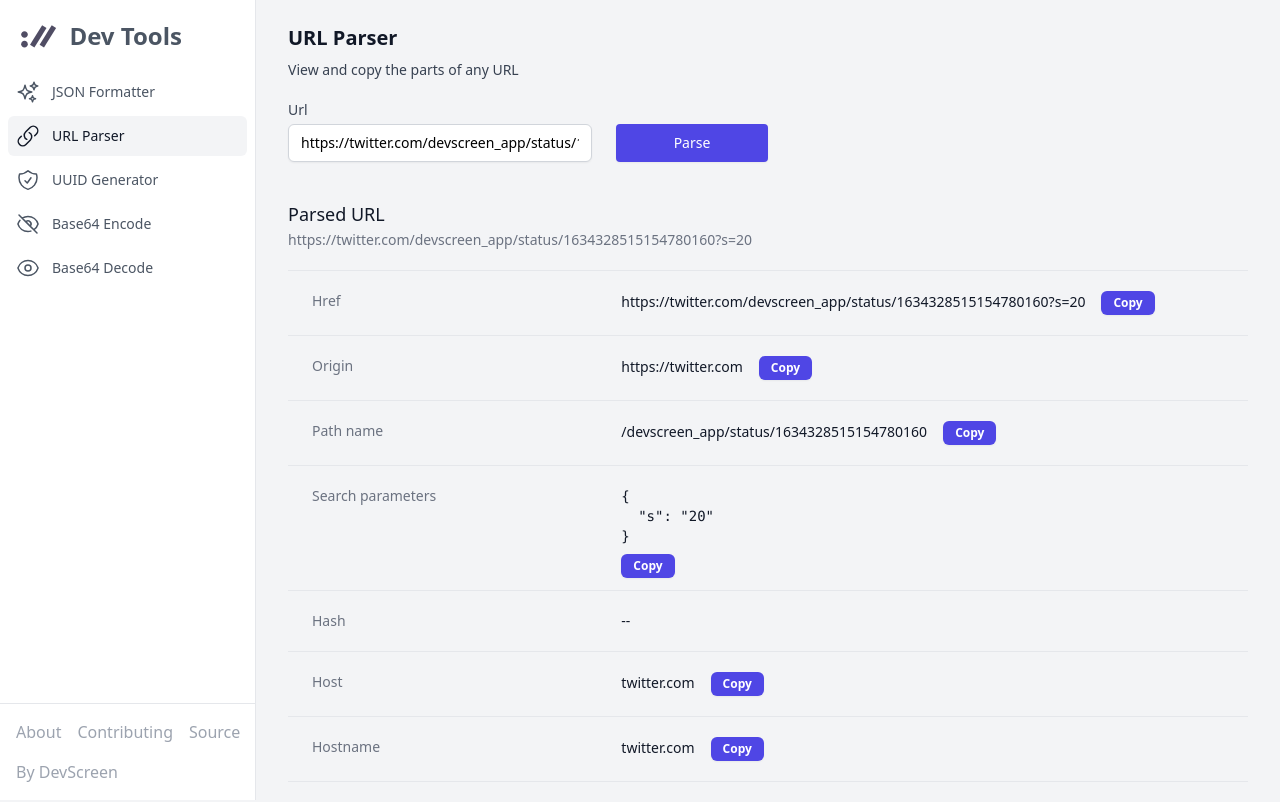
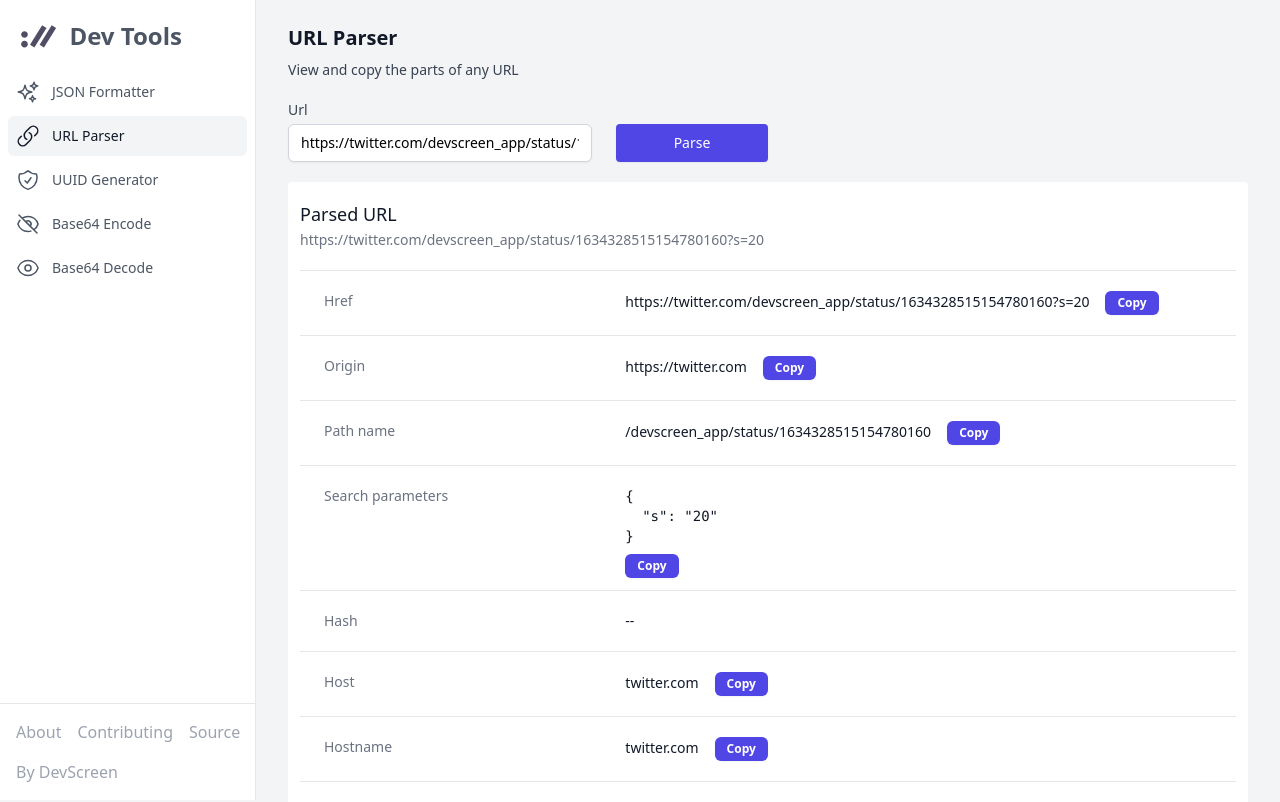
Before and after one commit to DevScreenInternal/ds-devtools, a React (Vite) app: page /url-parser in a window 1280 px wide. Shown: the top 802 px of the page. Built offline with nearby package versions, Linux system fonts and the light colour scheme.

Commit message:
Add a white background to url parser UI to better highlight results

```diff
--- a/src/pages/UrlParser.page.tsx
+++ b/src/pages/UrlParser.page.tsx
@@ -59,7 +59,7 @@ export default function URLParserPage() {
           Parse
         </button>
       </div>
-      <div className="mt-1">
+      <div className="px-3 bg-white rounded mt-1">
         <div className="overflow-hidden sm:rounded-lg">
           <div className="py-5">
             <h3 className="text-lg font-medium leading-6 text-gray-900">
```
